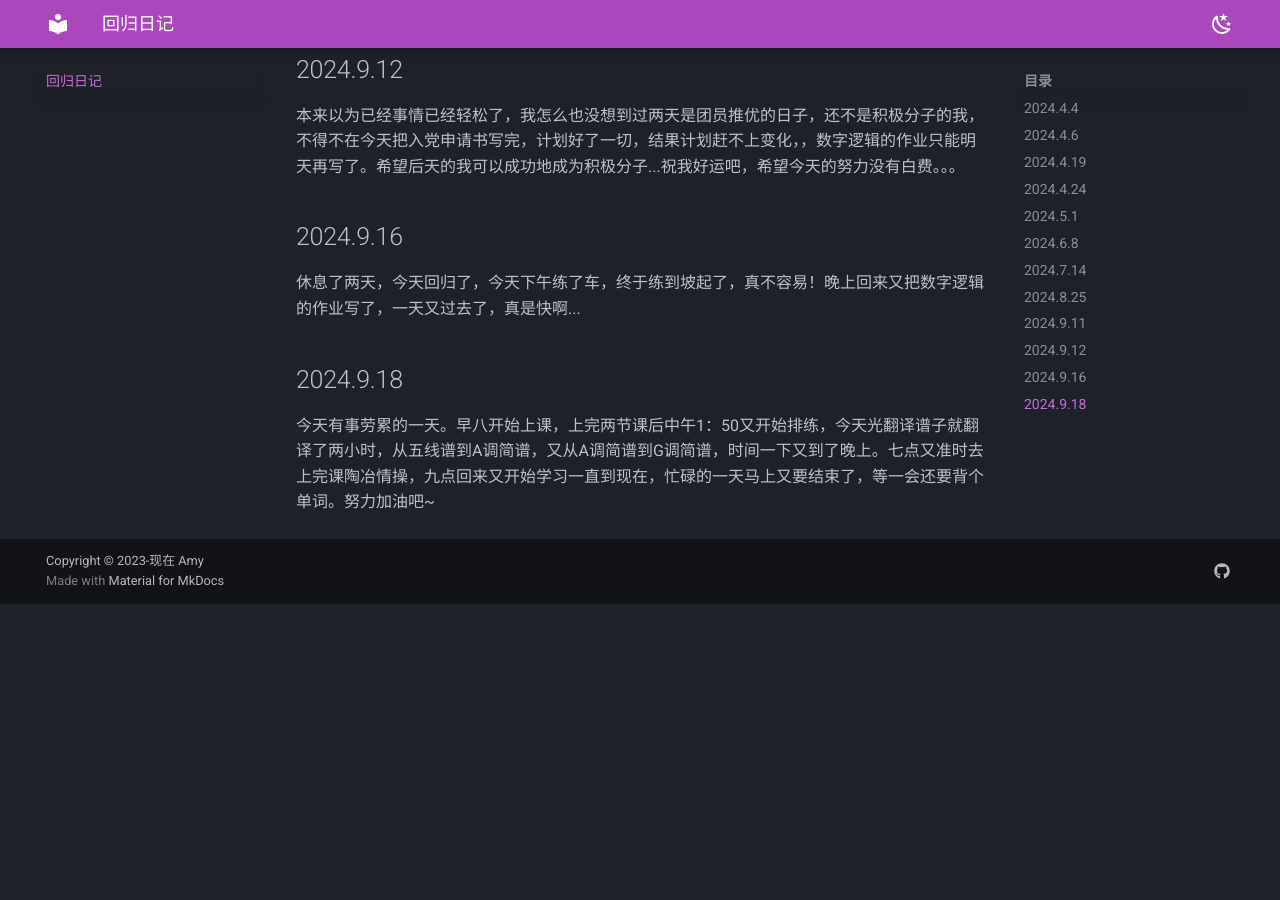
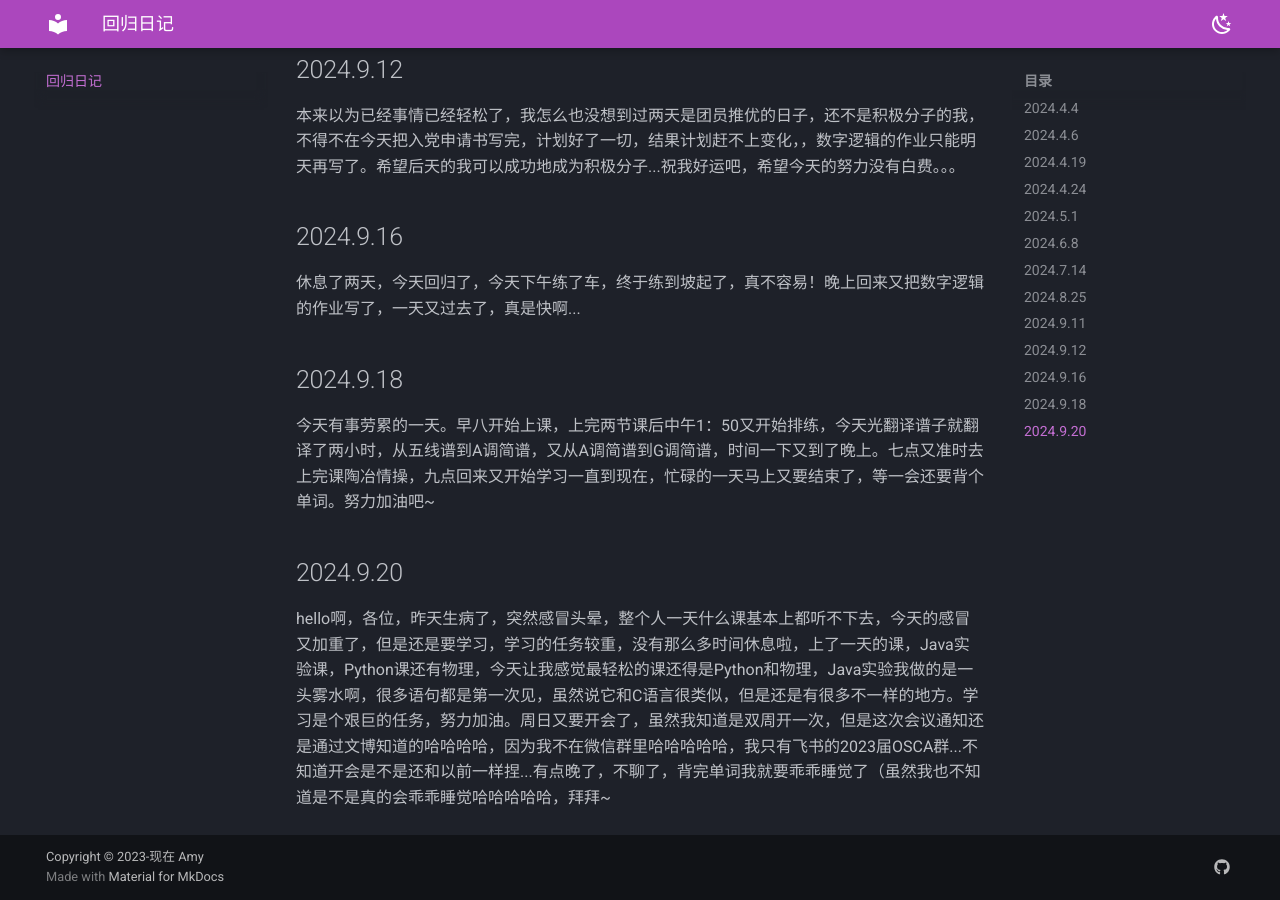
Before and after one commit to AmyWang5/Amyhhh-blog, an MkDocs documentation site: the page built from docs/AMY4/comback.md, in a window 1280 px wide and 900 px high, scrolled down 1942 px. Built offline with MkDocs 1.6.1 and Material for MkDocs 9.7.7, drawn with Linux system fonts in a browser that asks for light colours; before the commit the page ends 2546 px from its top, so only the background shows below that.

Commit message:
2024-09-20_23:13:00 update

```diff
--- a/docs/AMY4/comback.md
+++ b/docs/AMY4/comback.md
@@ -47,3 +47,7 @@ hello啊，我的电脑今天刚修好，没想到修电脑花了我两周的时
 ## 2024.9.18
 
 今天有事劳累的一天。早八开始上课，上完两节课后中午1：50又开始排练，今天光翻译谱子就翻译了两小时，从五线谱到A调简谱，又从A调简谱到G调简谱，时间一下又到了晚上。七点又准时去上完课陶冶情操，九点回来又开始学习一直到现在，忙碌的一天马上又要结束了，等一会还要背个单词。努力加油吧~
+
+## 2024.9.20
+
+hello啊，各位，昨天生病了，突然感冒头晕，整个人一天什么课基本上都听不下去，今天的感冒又加重了，但是还是要学习，学习的任务较重，没有那么多时间休息啦，上了一天的课，Java实验课，Python课还有物理，今天让我感觉最轻松的课还得是Python和物理，Java实验我做的是一头雾水啊，很多语句都是第一次见，虽然说它和C语言很类似，但是还是有很多不一样的地方。学习是个艰巨的任务，努力加油。周日又要开会了，虽然我知道是双周开一次，但是这次会议通知还是通过文博知道的哈哈哈哈，因为我不在微信群里哈哈哈哈哈，我只有飞书的2023届OSCA群...不知道开会是不是还和以前一样捏...有点晚了，不聊了，背完单词我就要乖乖睡觉了（虽然我也不知道是不是真的会乖乖睡觉哈哈哈哈哈，拜拜~
```
